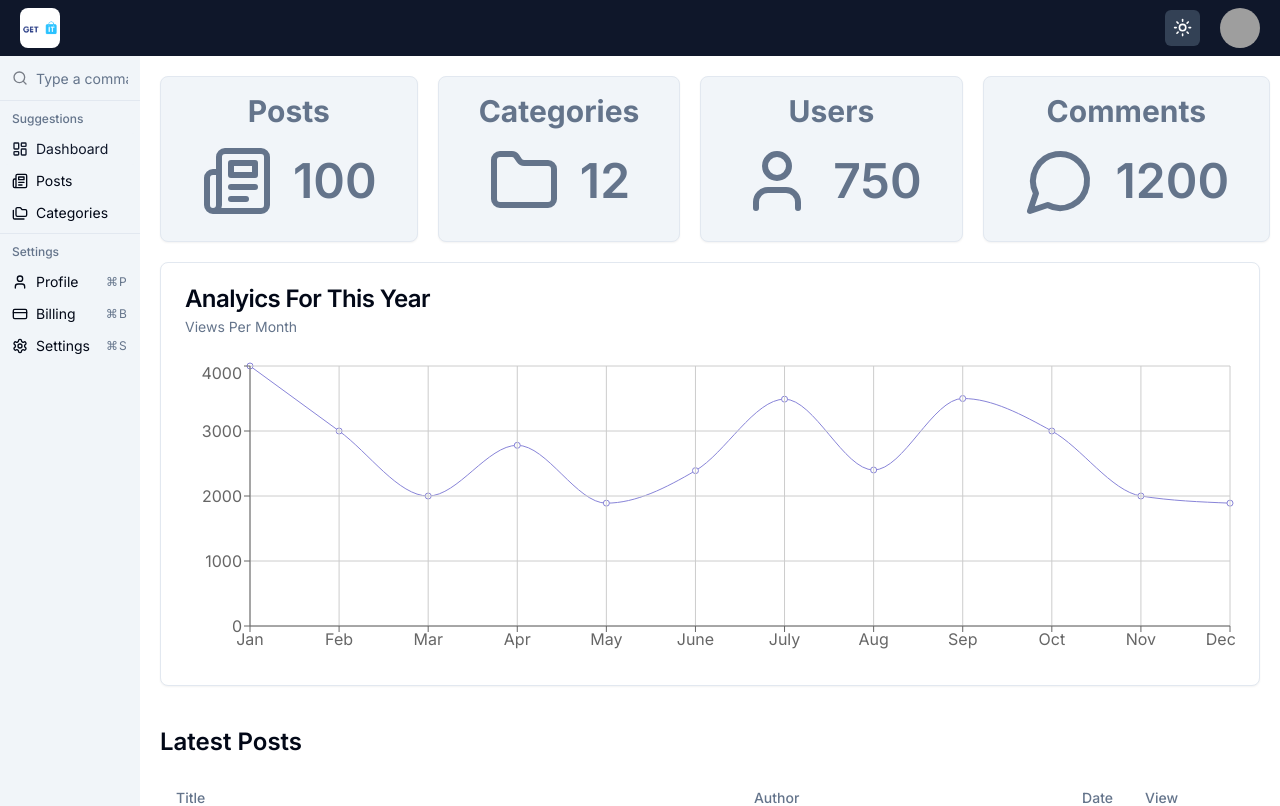
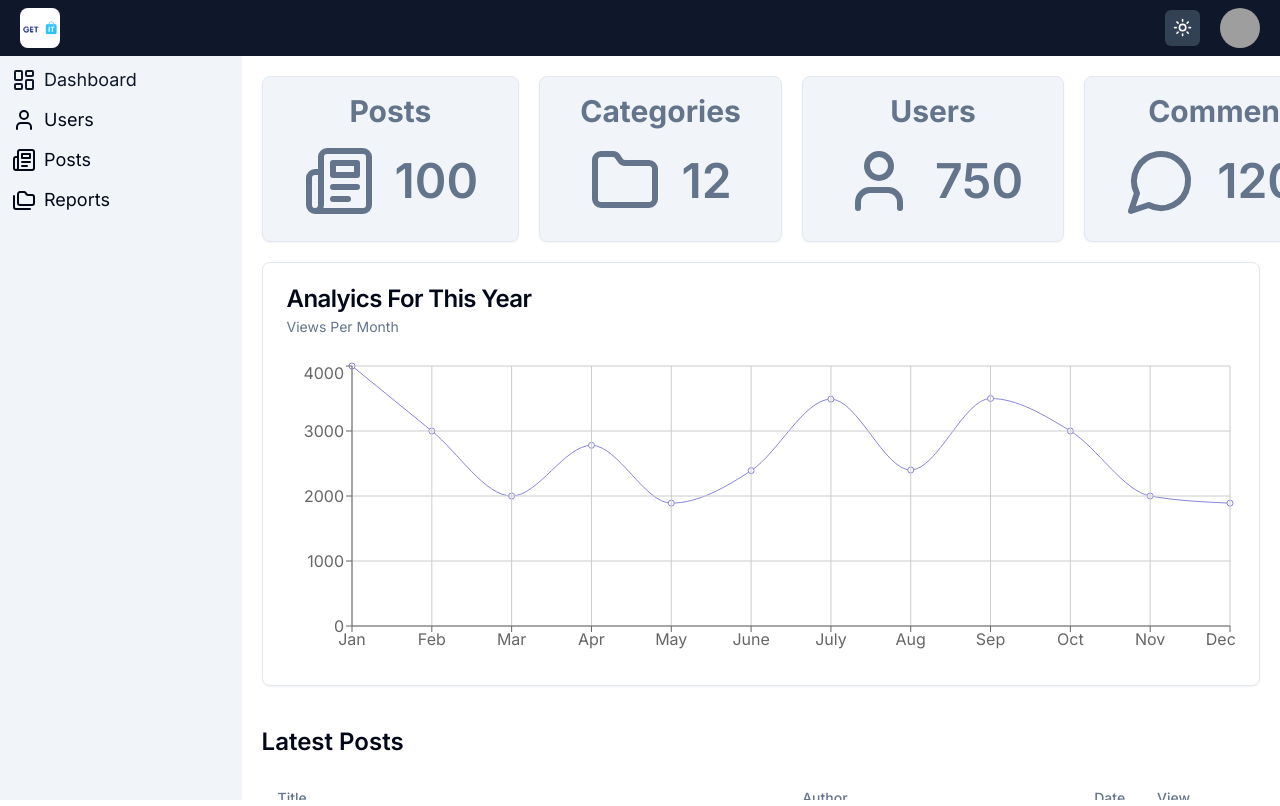
Before and after one commit to chuyendetonghop-getit/admin, a Next.js app: page / in a window 1280 px wide. Shown: the top 806 px of the page. Built offline with nearby package versions, Linux system fonts and the light colour scheme; grey boxes are pictures that could not be loaded.

Commit message:
chore: Refactor layout and sidebar components

```diff
--- a/app/(main)/layout.tsx
+++ b/app/(main)/layout.tsx
@@ -1,15 +1,15 @@
-import Navbar from '@/components/Navbar';
-import Sidebar from '@/components/Sidebar';
+import Navbar from "@/components/Navbar";
+import Sidebar from "@/components/Sidebar";
 
 const MainLayout = ({ children }: { children: React.ReactNode }) => {
   return (
     <>
       <Navbar />
-      <div className='flex'>
-        <div className='hidden md:block h-[100vh] w-[300px]'>
+      <div className="flex h-[calc(100vh-56px)]">
+        <div className="hidden md:block w-[300px]">
           <Sidebar />
         </div>
-        <div className='p-5 w-full md:max-w-[1140px]'>{children}</div>
+        <div className="p-5 w-full overflow-y-scroll">{children}</div>
       </div>
     </>
   );
--- a/components/Sidebar.tsx
+++ b/components/Sidebar.tsx
@@ -8,7 +8,7 @@ import {
   CommandList,
   CommandSeparator,
   CommandShortcut,
-} from '@/components/ui/command';
+} from "@/components/ui/command";
 import {
   LayoutDashboard,
   Newspaper,
@@ -16,45 +16,62 @@ import {
   CreditCard,
   Settings,
   User,
-} from 'lucide-react';
-import Link from 'next/link';
+} from "lucide-react";
+import Link from "next/link";
 
 const Sidebar = () => {
   return (
-    <Command className='bg-secondary rounded-none'>
-      <CommandInput placeholder='Type a command or search...' />
+    <Command className="bg-secondary rounded-none ">
       <CommandList>
-        <CommandEmpty>No results found.</CommandEmpty>
-        <CommandGroup heading='Suggestions'>
-          <CommandItem>
-            <LayoutDashboard className='mr-2 h-4 w-4' />
-            <Link href='/'>Dashboard</Link>
+        <CommandGroup>
+          <CommandItem
+            className="
+            text-primary-100
+            text-lg
+            flex
+            items-center
+            justify-start
+            hover:bg-primary-500
+          "
+          >
+            <LayoutDashboard className="mr-2 h-6 w-6" />
+            <Link href="/">Dashboard</Link>
           </CommandItem>
-          <CommandItem>
-            <Newspaper className='mr-2 h-4 w-4' />
-            <Link href='/posts'>Posts</Link>
+
+          <CommandItem
+            className="
+            text-primary-100
+            text-lg
+            flex
+            items-center
+            justify-start"
+          >
+            <User className="mr-2 h-6 w-6" />
+            <Link href="/users">Users</Link>
           </CommandItem>
-          <CommandItem>
-            <Folders className='mr-2 h-4 w-4' />
-            <Link href='#'>Categories</Link>
+
+          <CommandItem
+            className="
+            text-primary-100
+            text-lg
+            flex
+            items-center
+            justify-start"
+          >
+            <Newspaper className="mr-2 h-6 w-6" />
+            <Link href="/posts">Posts</Link>
           </CommandItem>
-        </CommandGroup>
-        <CommandSeparator />
-        <CommandGroup heading='Settings'>
-          <CommandItem>
-            <User className='mr-2 h-4 w-4' />
-            <span>Profile</span>
-            <CommandShortcut>⌘P</CommandShortcut>
-          </CommandItem>
-          <CommandItem>
-            <CreditCard className='mr-2 h-4 w-4' />
-            <span>Billing</span>
-            <CommandShortcut>⌘B</CommandShortcut>
-          </CommandItem>
-          <CommandItem>
-            <Settings className='mr-2 h-4 w-4' />
-            <span>Settings</span>
-            <CommandShortcut>⌘S</CommandShortcut>
+
+          <CommandItem
+            className="
+            text-primary-100
+            text-lg
+            flex
+            items-center
+            justify-start"
+          >
+            <Folders className="mr-2 h-6 w-6" />
+            <Link href="/reports">Reports</Link>
           </CommandItem>
         </CommandGroup>
       </CommandList>
```
